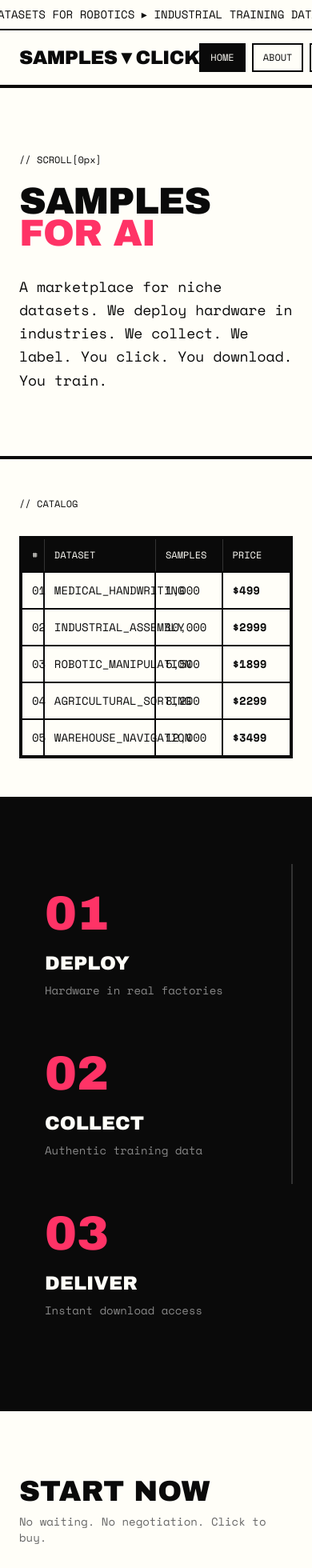
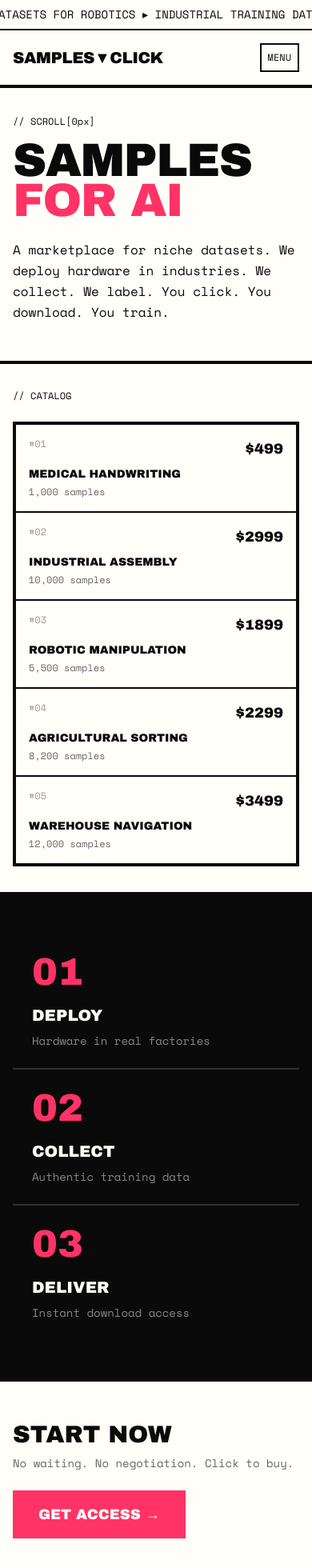
Before and after one commit to tushgaurav/samples.click, a React (Vite) app: page / in a window 390 px wide. Shown: the top 1960 px of the page at 80% size. Built offline with nearby package versions, Linux system fonts and the light colour scheme.

Commit message:
fix: nav

```diff
--- a/src/components/Layout.tsx
+++ b/src/components/Layout.tsx
@@ -8,11 +8,16 @@ interface LayoutProps {
 export default function Layout({ children }: LayoutProps) {
   const location = useLocation()
   const [currentTime, setCurrentTime] = useState(new Date())
+  const [mobileMenuOpen, setMobileMenuOpen] = useState(false)
 
   useEffect(() => {
     const timer = setInterval(() => setCurrentTime(new Date()), 1000)
     return () => clearInterval(timer)
   }, [])
+
+  useEffect(() => {
+    setMobileMenuOpen(false)
+  }, [location.pathname])
 
   const navItems = [
     { path: '/', label: 'HOME' },
@@ -45,6 +50,15 @@ export default function Layout({ children }: LayoutProps) {
           background: #0a0a0a !important;
           color: #fffef8 !important;
         }
+
+        .mobile-menu {
+          transform: translateX(100%);
+          transition: transform 0.3s ease-in-out;
+        }
+
+        .mobile-menu.open {
+          transform: translateX(0);
+        }
       `}</style>
 
       <div className="fixed top-0 left-0 right-0 z-50 bg-[#fffef8] border-b-4 border-[#0a0a0a]">
@@ -54,11 +68,12 @@ export default function Layout({ children }: LayoutProps) {
             <span className="mx-8">▸ DATASETS FOR ROBOTICS ▸ INDUSTRIAL TRAINING DATA ▸ MEDICAL HANDWRITING ▸ ROBOTIC MANIPULATION ▸ SCALE YOUR AI ▸ </span>
           </div>
         </div>
-        <nav className="flex items-center justify-between px-6 py-4">
-          <Link to="/" className="font-display text-2xl tracking-tight hover:text-[#ff3366] transition-colors">
+        <nav className="flex items-center justify-between px-4 md:px-6 py-4">
+          <Link to="/" className="font-display text-xl md:text-2xl tracking-tight hover:text-[#ff3366] transition-colors">
             SAMPLES▼CLICK
           </Link>
-          <div className="flex items-center gap-2 font-mono text-xs">
+
+          <div className="hidden md:flex items-center gap-2 font-mono text-xs">
             {navItems.map((item) => (
               <Link
                 key={item.path}
@@ -69,22 +84,45 @@ export default function Layout({ children }: LayoutProps) {
               </Link>
             ))}
           </div>
+
+          <button
+            className="md:hidden p-2 border-2 border-[#0a0a0a] font-mono text-xs"
+            onClick={() => setMobileMenuOpen(!mobileMenuOpen)}
+          >
+            {mobileMenuOpen ? 'CLOSE' : 'MENU'}
+          </button>
         </nav>
       </div>
 
-      <main className="flex-1 pt-28">
+      <div
+        className={`mobile-menu fixed top-[100px] left-0 right-0 bottom-0 z-40 bg-[#fffef8] border-t-4 border-[#0a0a0a] ${mobileMenuOpen ? 'open' : ''}`}
+      >
+        <div className="flex flex-col p-6">
+          {navItems.map((item) => (
+            <Link
+              key={item.path}
+              to={item.path}
+              className={`py-4 px-6 font-mono text-lg border-b-2 border-[#0a0a0a] hover:bg-[#0a0a0a] hover:text-[#fffef8] transition-all ${isActive(item.path) ? 'bg-[#0a0a0a] text-[#fffef8]' : ''}`}
+            >
+              {item.label}
+            </Link>
+          ))}
+        </div>
+      </div>
+
+      <main className="flex-1 pt-24 md:pt-28">
         {children}
       </main>
 
       <footer className="border-t-4 border-[#0a0a0a] bg-[#0a0a0a] text-[#fffef8]">
         <div className="grid grid-cols-1 md:grid-cols-4 border-b-2 border-[#333]">
-          <div className="p-8 border-b-2 md:border-b-0 md:border-r-2 border-[#333]">
+          <div className="p-6 md:p-8 border-b-2 md:border-b-0 md:border-r-2 border-[#333]">
             <div className="font-display text-xl mb-4">SAMPLES▼CLICK</div>
             <p className="font-mono text-xs text-[#888] leading-relaxed">
               A marketplace for niche datasets. We deploy hardware in industries. We collect. We label. You click.
             </p>
           </div>
-          <div className="p-8 border-b-2 md:border-b-0 md:border-r-2 border-[#333]">
+          <div className="p-6 md:p-8 border-b-2 md:border-b-0 md:border-r-2 border-[#333]">
             <div className="font-mono text-xs text-[#ff3366] mb-4">// NAVIGATION</div>
             <div className="space-y-2">
               {navItems.map((item) => (
@@ -94,7 +132,7 @@ export default function Layout({ children }: LayoutProps) {
               ))}
             </div>
           </div>
-          <div className="p-8 border-b-2 md:border-b-0 md:border-r-2 border-[#333]">
+          <div className="p-6 md:p-8 border-b-2 md:border-b-0 md:border-r-2 border-[#333]">
             <div className="font-mono text-xs text-[#ff3366] mb-4">// CONTACT</div>
             <div className="space-y-2 font-mono text-sm">
               <a href="mailto:hello@samples.click" className="block hover:text-[#ff3366] transition-colors">hello@samples.click</a>
@@ -102,7 +140,7 @@ export default function Layout({ children }: LayoutProps) {
               <span>San Francisco, CA</span>
             </div>
           </div>
-          <div className="p-8">
+          <div className="p-6 md:p-8">
             <div className="font-mono text-xs text-[#ff3366] mb-4">// SYSTEM STATUS</div>
             <div className="font-mono text-sm space-y-2">
               <div className="flex items-center gap-2">
@@ -115,9 +153,9 @@ export default function Layout({ children }: LayoutProps) {
             </div>
           </div>
         </div>
-        <div className="flex flex-col md:flex-row items-center justify-between p-6 font-mono text-xs text-[#888]">
+        <div className="flex flex-col md:flex-row items-center justify-between p-4 md:p-6 font-mono text-xs text-[#888]">
           <span>SAMPLES.CLICK © {new Date().getFullYear()}</span>
-          <div className="flex gap-6 mt-4 md:mt-0">
+          <div className="flex flex-wrap justify-center gap-4 md:gap-6 mt-4 md:mt-0">
             <Link to="/privacy" className="hover:text-[#fffef8] transition-colors">PRIVACY POLICY</Link>
             <Link to="/terms" className="hover:text-[#fffef8] transition-colors">TERMS OF SERVICE</Link>
             <Link to="/license" className="hover:text-[#fffef8] transition-colors">DATA LICENSE</Link>
--- a/src/pages/Lander.tsx
+++ b/src/pages/Lander.tsx
@@ -68,22 +68,23 @@ export default function Lander() {
         }
       `}</style>
 
-      <section className={`px-6 py-20 transition-all duration-1000 ${mounted ? 'opacity-100' : 'opacity-0'}`}>
+      <section className={`px-4 md:px-6 py-12 md:py-20 transition-all duration-1000 ${mounted ? 'opacity-100' : 'opacity-0'}`}>
         <div className="max-w-6xl">
-          <div className="font-mono text-xs mb-6">// SCROLL[{Math.floor(scrollY)}px]</div>
-          <h1 className="font-display text-[12vw] leading-[0.85] tracking-tight uppercase">
+          <div className="font-mono text-xs mb-4 md:mb-6">// SCROLL[{Math.floor(scrollY)}px]</div>
+          <h1 className="font-display text-[15vw] md:text-[12vw] leading-[0.85] tracking-tight uppercase">
             <span className="block glitch" data-text="SAMPLES">SAMPLES</span>
             <span className="block text-[#ff3366]">FOR AI</span>
           </h1>
-          <p className="font-mono text-lg max-w-xl mt-8 leading-relaxed">
+          <p className="font-mono text-base md:text-lg max-w-xl mt-6 md:mt-8 leading-relaxed">
             A marketplace for niche datasets. We deploy hardware in industries. We collect. We label. You click. You download. You train.
           </p>
         </div>
       </section>
 
-      <section className={`px-6 py-12 border-t-4 border-[#0a0a0a] transition-all duration-1000 delay-200 ${mounted ? 'opacity-100' : 'opacity-0'}`}>
-        <div className="font-mono text-xs mb-8">// CATALOG</div>
-        <div className="grid grid-cols-1 border-4 border-[#0a0a0a]">
+      <section className={`px-4 md:px-6 py-8 md:py-12 border-t-4 border-[#0a0a0a] transition-all duration-1000 delay-200 ${mounted ? 'opacity-100' : 'opacity-0'}`}>
+        <div className="font-mono text-xs mb-6 md:mb-8">// CATALOG</div>
+
+        <div className="hidden md:grid grid-cols-1 border-4 border-[#0a0a0a]">
           <div className="grid grid-cols-12 gap-0 font-mono text-xs bg-[#0a0a0a] text-[#fffef8]">
             <div className="col-span-1 p-3 border-r border-[#333]">#</div>
             <div className="col-span-5 p-3 border-r border-[#333]">DATASET</div>
@@ -102,31 +103,47 @@ export default function Lander() {
             </div>
           ))}
         </div>
+
+        <div className="md:hidden grid grid-cols-1 border-4 border-[#0a0a0a]">
+          {datasets.map((ds, i) => (
+            <div
+              key={ds.name}
+              className="p-4 border-t-2 border-[#0a0a0a] first:border-t-0 hover:bg-[#0a0a0a] hover:text-[#fffef8] transition-all cursor-pointer"
+            >
+              <div className="flex justify-between items-start mb-2">
+                <div className="font-mono text-xs text-[#999]">#{String(i + 1).padStart(2, '0')}</div>
+                <div className="font-display text-lg">${ds.price}</div>
+              </div>
+              <div className="font-display text-sm mb-1">{ds.name.replace(/_/g, ' ')}</div>
+              <div className="font-mono text-xs text-[#666]">{ds.qty.toLocaleString()} samples</div>
+            </div>
+          ))}
+        </div>
       </section>
 
-      <section className={`px-6 py-20 border-t-4 border-[#0a0a0a] bg-[#0a0a0a] text-[#fffef8] transition-all duration-1000 delay-400 ${mounted ? 'opacity-100' : 'opacity-0'}`}>
+      <section className={`px-4 md:px-6 py-12 md:py-20 border-t-4 border-[#0a0a0a] bg-[#0a0a0a] text-[#fffef8] transition-all duration-1000 delay-400 ${mounted ? 'opacity-100' : 'opacity-0'}`}>
         <div className="grid grid-cols-1 md:grid-cols-3 gap-0">
           {[
             { num: '01', title: 'DEPLOY', desc: 'Hardware in real factories' },
             { num: '02', title: 'COLLECT', desc: 'Authentic training data' },
             { num: '03', title: 'DELIVER', desc: 'Instant download access' },
           ].map((step, i) => (
-            <div key={step.num} className={`p-8 ${i < 2 ? 'border-r-2 border-[#333]' : ''}`}>
-              <div className="font-display text-6xl text-[#ff3366] mb-4">{step.num}</div>
-              <h3 className="font-display text-2xl mb-2">{step.title}</h3>
+            <div key={step.num} className={`p-6 md:p-8 ${i < 2 ? 'md:border-r-2 border-b-2 md:border-b-0 border-[#333]' : ''}`}>
+              <div className="font-display text-5xl md:text-6xl text-[#ff3366] mb-4">{step.num}</div>
+              <h3 className="font-display text-xl md:text-2xl mb-2">{step.title}</h3>
               <p className="font-mono text-sm text-[#888]">{step.desc}</p>
             </div>
           ))}
         </div>
       </section>
 
-      <section className={`px-6 py-20 border-t-4 border-[#0a0a0a] transition-all duration-1000 delay-600 ${mounted ? 'opacity-100' : 'opacity-0'}`}>
-        <div className="flex flex-col md:flex-row items-start md:items-center justify-between gap-8">
+      <section className={`px-4 md:px-6 py-12 md:py-20 border-t-4 border-[#0a0a0a] transition-all duration-1000 delay-600 ${mounted ? 'opacity-100' : 'opacity-0'}`}>
+        <div className="flex flex-col md:flex-row items-start md:items-center justify-between gap-6 md:gap-8">
           <div>
-            <h2 className="font-display text-4xl md:text-6xl uppercase">START NOW</h2>
+            <h2 className="font-display text-3xl md:text-4xl lg:text-6xl uppercase">START NOW</h2>
             <p className="font-mono text-sm text-[#666] mt-2">No waiting. No negotiation. Click to buy.</p>
           </div>
-          <button className="font-display text-xl px-12 py-6 bg-[#ff3366] text-[#fffef8] hover:bg-[#0a0a0a] transition-colors">
+          <button className="font-display text-lg md:text-xl px-8 md:px-12 py-4 md:py-6 bg-[#ff3366] text-[#fffef8] hover:bg-[#0a0a0a] transition-colors">
             GET ACCESS →
           </button>
         </div>
@@ -139,9 +156,9 @@ export default function Lander() {
           { v: '99.7%', l: 'ACCURACY' },
           { v: '<48H', l: 'DELIVERY' },
         ].map((stat, i) => (
-          <div key={stat.l} className={`p-8 text-center ${i < 3 ? 'border-r-2 md:border-r-4 border-[#0a0a0a]' : ''}`}>
-            <div className="font-display text-4xl md:text-5xl">{stat.v}</div>
-            <div className="font-mono text-xs text-[#666] mt-2">{stat.l}</div>
+          <div key={stat.l} className={`p-4 md:p-8 text-center ${i < 3 ? 'border-r-2 md:border-r-4 border-[#0a0a0a]' : ''} ${i % 2 === 0 ? 'border-b-2 md:border-b-0 border-[#0a0a0a]' : ''}`}>
+            <div className="font-display text-2xl md:text-4xl lg:text-5xl">{stat.v}</div>
+            <div className="font-mono text-xs text-[#666] mt-1 md:mt-2">{stat.l}</div>
           </div>
         ))}
       </section>
```
